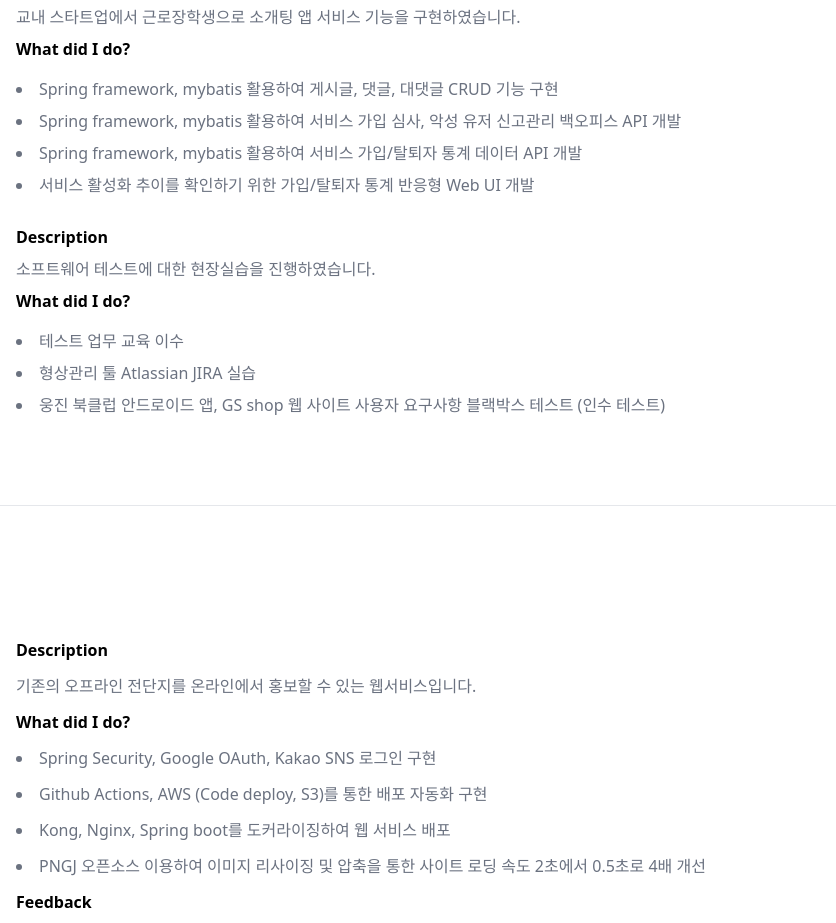
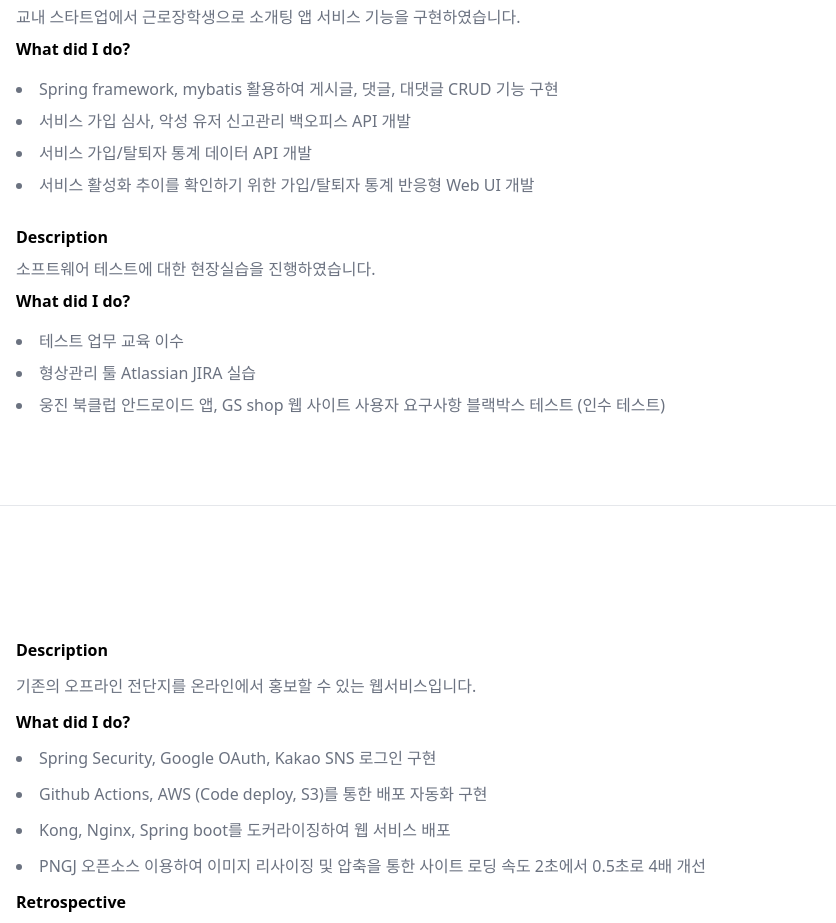
Before and after one commit to yudonggeun/yudonggeun, a plain HTML site: page index.html in a window 1280 px wide. Shown: the part 1561-2484 px from the top of the page, 444-1280 px from the left. Drawn offline with nearby package versions, Linux system fonts and the light colour scheme.

Commit message:
Update index.html

```diff
--- a/index.html
+++ b/index.html
@@ -53,7 +53,7 @@
                             <p class="w-20 text-gray-500">DevOps</p>
                             <div class="flex flex-col gap-1">
                                 <li>AWS EC2, S3, RDS, CloudFrount, CodeDeploy</li>
-                                <li>Git Actions</li>
+                                <li>Github Actions</li>
                                 <li>Docker</li>
                             </div>
                         </div>
@@ -106,7 +106,7 @@
     <div class="grid grid-cols-1 gap-5 border-t p-10">
         <h1 class="font-bold text-2xl">업무 역량</h1>
         <ol class="grid gap-5 px-2 border-l text-gray-500 list-none">
-            <li>AWS 기반에서RDS, EC2, ELB, CloudFront를 활용하여 HTTPS 웹 서비스 배포 경험이 있습니다.</li>
+            <li>AWS 기반에서 RDS, EC2, ELB, CloudFront를 활용하여 HTTPS 웹 서비스 배포 경험이 있습니다.</li>
             <li>Github Actions, AWS S3, CodeDeploy를 활용하여 Docker기반의 배포 파이프라인을 구축한 경험이 있습니다.</li>
             <li>Docker 환경에서 Kong, Nginx, Spring boot로 구성된 서비스를 배포, 운영 경험이 있습니다.</li>
             <li>Spring Security, Google OAuth, Kakao SNS 로그인 구현 경험이 있습니다.</li>
@@ -132,8 +132,8 @@
                     <h4 class="font-bold">What did I do?</h4>
                     <p class="text-gray-500">
                         <li class="text-gray-500">Spring framework, mybatis 활용하여 게시글, 댓글, 대댓글 CRUD 기능 구현</li>
-                        <li class="text-gray-500">Spring framework, mybatis 활용하여 서비스 가입 심사, 악성 유저 신고관리 백오피스 API 개발</li>
-                        <li class="text-gray-500">Spring framework, mybatis 활용하여 서비스 가입/탈퇴자 통계 데이터 API 개발</li>
+                        <li class="text-gray-500">서비스 가입 심사, 악성 유저 신고관리 백오피스 API 개발</li>
+                        <li class="text-gray-500">서비스 가입/탈퇴자 통계 데이터 API 개발</li>
                         <li class="text-gray-500">서비스 활성화 추이를 확인하기 위한 가입/탈퇴자 통계 반응형 Web UI 개발</li>
                     </p>
                 </div>
@@ -191,7 +191,7 @@
                 <li class="text-gray-500">Github Actions, AWS (Code deploy, S3)를 통한 배포 자동화 구현</li>
                 <li class="text-gray-500">Kong, Nginx, Spring boot를 도커라이징하여 웹 서비스 배포</li>
                 <li class="text-gray-500">PNGJ 오픈소스 이용하여 이미지 리사이징 및 압축을 통한 사이트 로딩 속도 2초에서 0.5초로 4배 개선</li>
-                <h4 class="font-bold">Feedback<h4>
+                <h4 class="font-bold">Retrospective<h4>
                         <div class="flex flex-col gap-3">
                             <li class="text-gray-500">보안 정보를 시스템 환경 변수를 통해 주입함으로써 도커 환경에서 배포 복잡도가 증가하는 문제가 발생, 설정 파일을 통한
                                 보안
@@ -231,7 +231,7 @@
                     </ol>
                 </li>
                 <li class="text-gray-500">Spring boot, Thymeleaf를 이용하여 기부 컴페인 관리 페이지를 개발 하였습니다.</li>
-                <h4 class="font-bold">Feedback<h4>
+                <h4 class="font-bold">Retrospective<h4>
                         <div class="flex flex-col gap-3">
                             <li class="text-gray-500">블록체인의 신뢰성과 속도에 대한 타협점(Trade off)이 있음을 느낄 수 있었습니다.</li>
                             <li class="text-gray-500">Spring boot를 이용하여 서버를 개발하는 경험을 할 수 있었습니다.</li>
```
